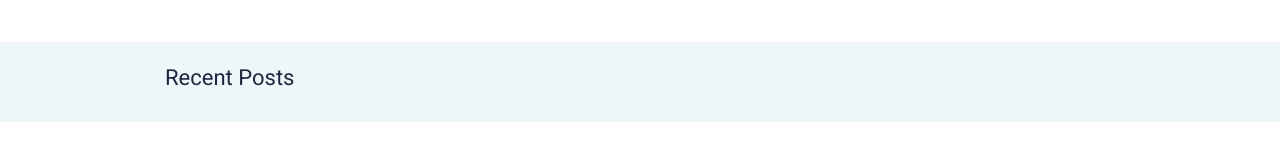
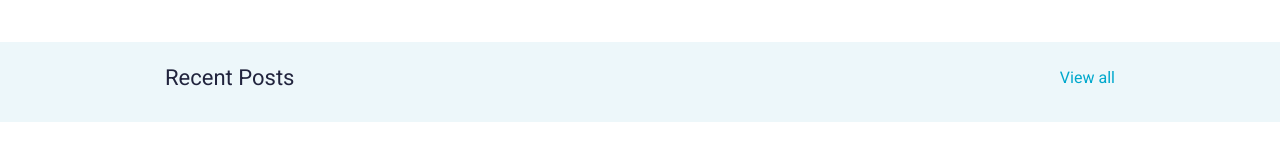
Before and after one commit to zhanybekovich/react-portfolio, a React (Vite) app: page / in a window 1280 px wide. Shown: the part 423-583 px from the top of the page. Built offline with nearby package versions, Linux system fonts and the light colour scheme.

Commit message:
Add link component

```diff
--- /dev/null
+++ b/src/components/Link/Link.jsx
@@ -0,0 +1,9 @@
+import "./link.scss";
+
+export default function Link({ children, url }) {
+  return (
+    <a href={url} className="link">
+      {children}
+    </a>
+  );
+}
--- /dev/null
+++ b/src/components/Link/link.scss
@@ -0,0 +1,10 @@
+.link {
+  font-size: 16px;
+  color: #00a8cc;
+  text-decoration: none;
+  transition: all 0.3s ease-in-out;
+
+  &:hover {
+    color: #ff6464;
+  }
+}
--- a/src/components/RecentPostSection/RecentPostSection.jsx
+++ b/src/components/RecentPostSection/RecentPostSection.jsx
@@ -1,5 +1,6 @@
 import "./recent-post.scss";
 import SectionTitle from "../SectionTitle/SectionTitle";
+import Link from "../Link/Link";
 
 export default function RecentPostSection() {
   return (
@@ -7,6 +8,7 @@ export default function RecentPostSection() {
       <div className="container">
         <div className="recent-post-top">
           <SectionTitle>Recent Posts</SectionTitle>
+          <Link url="#">View all</Link>
         </div>
       </div>
     </section>
```
